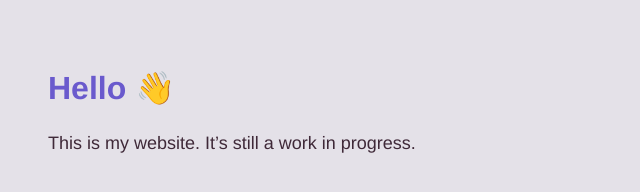
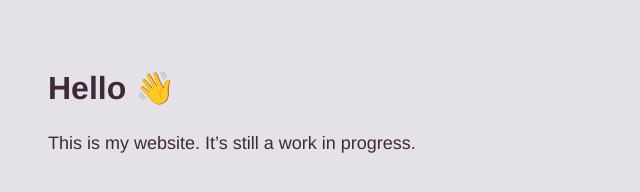
Before and after one commit to vawinkler/vawinkler.github.io, a plain HTML site: page index.html in a window 1280 px wide. Shown: the whole page, without its empty margins (0-640 px from the left). Drawn offline with Linux system fonts and the light colour scheme.

Commit message:
Update index.html

```diff
--- a/index.html
+++ b/index.html
@@ -12,7 +12,8 @@
       }
 
       h1 {
-        color: #6a5acd;
+        color: #3F2938;
+        font-family: Helvetica, sans-serif;
       }
 
       p {
```
